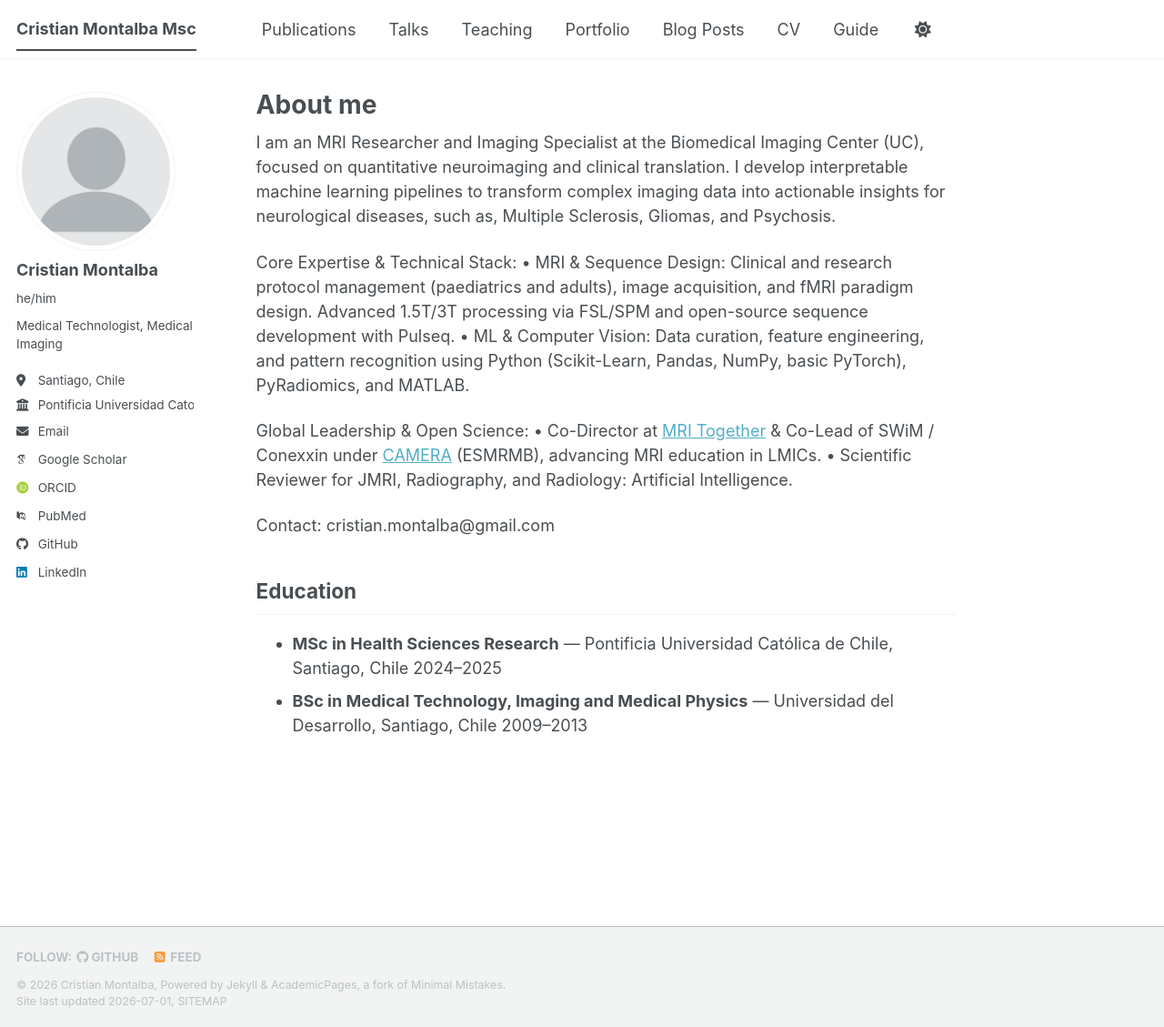
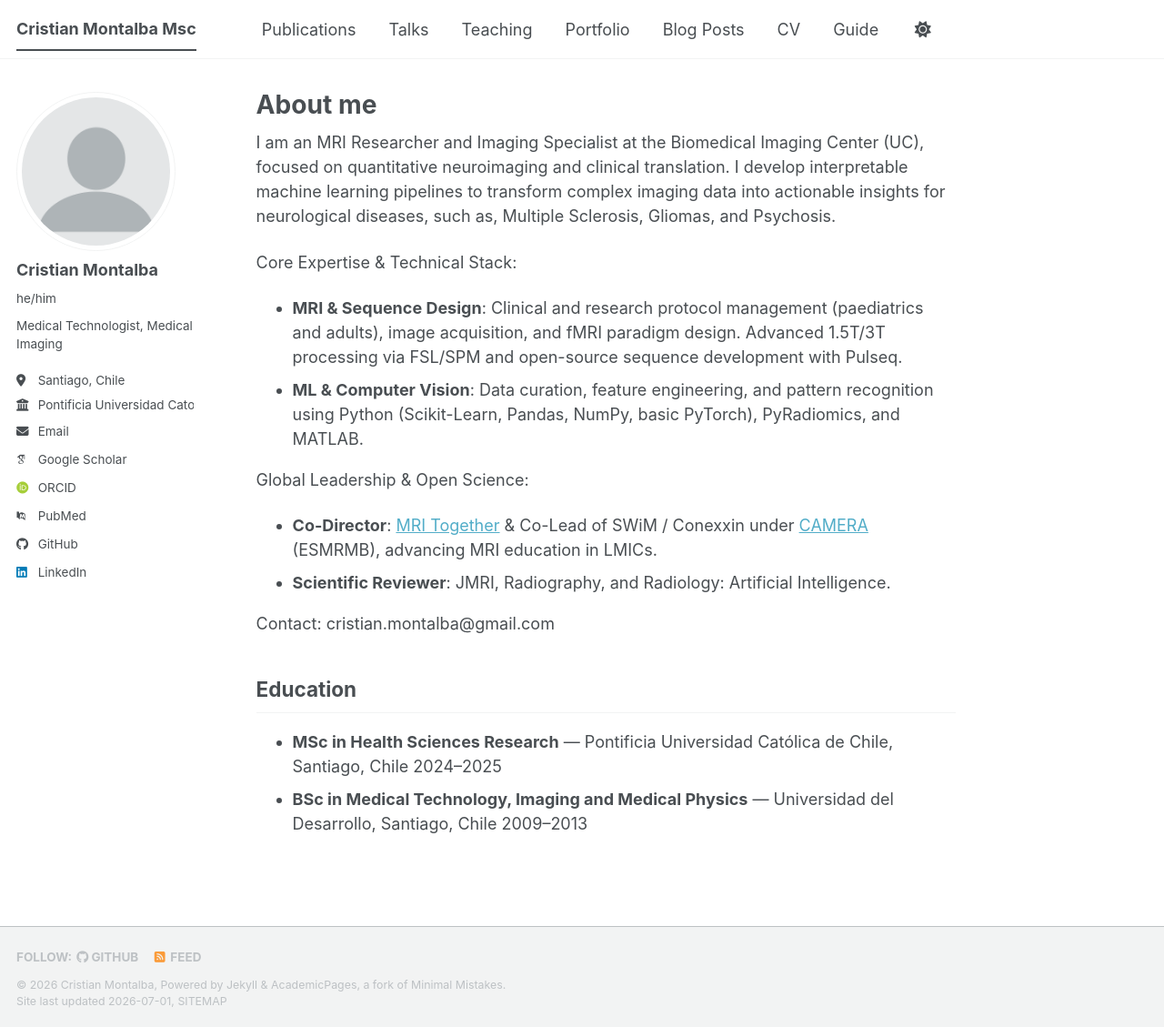
Before and after one commit to cristianmontalba/cristianmontalba.github.io, a Jekyll site: the page built from _pages/about.md, in a window 1280 px wide and 1129 px high. Shown: the whole window at 91% size. Built offline with Jekyll 4.4.1, drawn with Linux system fonts in a browser that asks for light colours; some web fonts are replaced; a script bundle is joined from its source files by our own code; library files that are not in the unit come from our copies.

Commit message:
Update about.md

```diff
--- a/_pages/about.md
+++ b/_pages/about.md
@@ -10,12 +10,12 @@ redirect_from:
 I am an MRI Researcher and Imaging Specialist at the Biomedical Imaging Center (UC), focused on quantitative neuroimaging and clinical translation. I develop interpretable machine learning pipelines to transform complex imaging data into actionable insights for neurological diseases, such as, Multiple Sclerosis, Gliomas, and Psychosis.
 
 Core Expertise & Technical Stack:
-• MRI & Sequence Design: Clinical and research protocol management (paediatrics and adults), image acquisition, and fMRI paradigm design. Advanced 1.5T/3T processing via FSL/SPM and open-source sequence development with Pulseq.
-• ML & Computer Vision: Data curation, feature engineering, and pattern recognition using Python (Scikit-Learn, Pandas, NumPy, basic PyTorch), PyRadiomics, and MATLAB.
+- **MRI & Sequence Design**: Clinical and research protocol management (paediatrics and adults), image acquisition, and fMRI paradigm design. Advanced 1.5T/3T processing via FSL/SPM and open-source sequence development with Pulseq.
+- **ML & Computer Vision**: Data curation, feature engineering, and pattern recognition using Python (Scikit-Learn, Pandas, NumPy, basic PyTorch), PyRadiomics, and MATLAB.
 
 Global Leadership & Open Science:
-• Co-Director at [MRI Together](https://mritogether.esmrmb.org/) & Co-Lead of SWiM / Conexxin under [CAMERA](https://www.cameramriafrica.org/) (ESMRMB), advancing MRI education in LMICs.
-• Scientific Reviewer for JMRI, Radiography, and Radiology: Artificial Intelligence.
+- **Co-Director**: [MRI Together](https://mritogether.esmrmb.org/) & Co-Lead of SWiM / Conexxin under [CAMERA](https://www.cameramriafrica.org/) (ESMRMB), advancing MRI education in LMICs.
+- **Scientific Reviewer**: JMRI, Radiography, and Radiology: Artificial Intelligence.
 
 Contact: cristian.montalba@gmail.com
 
```
